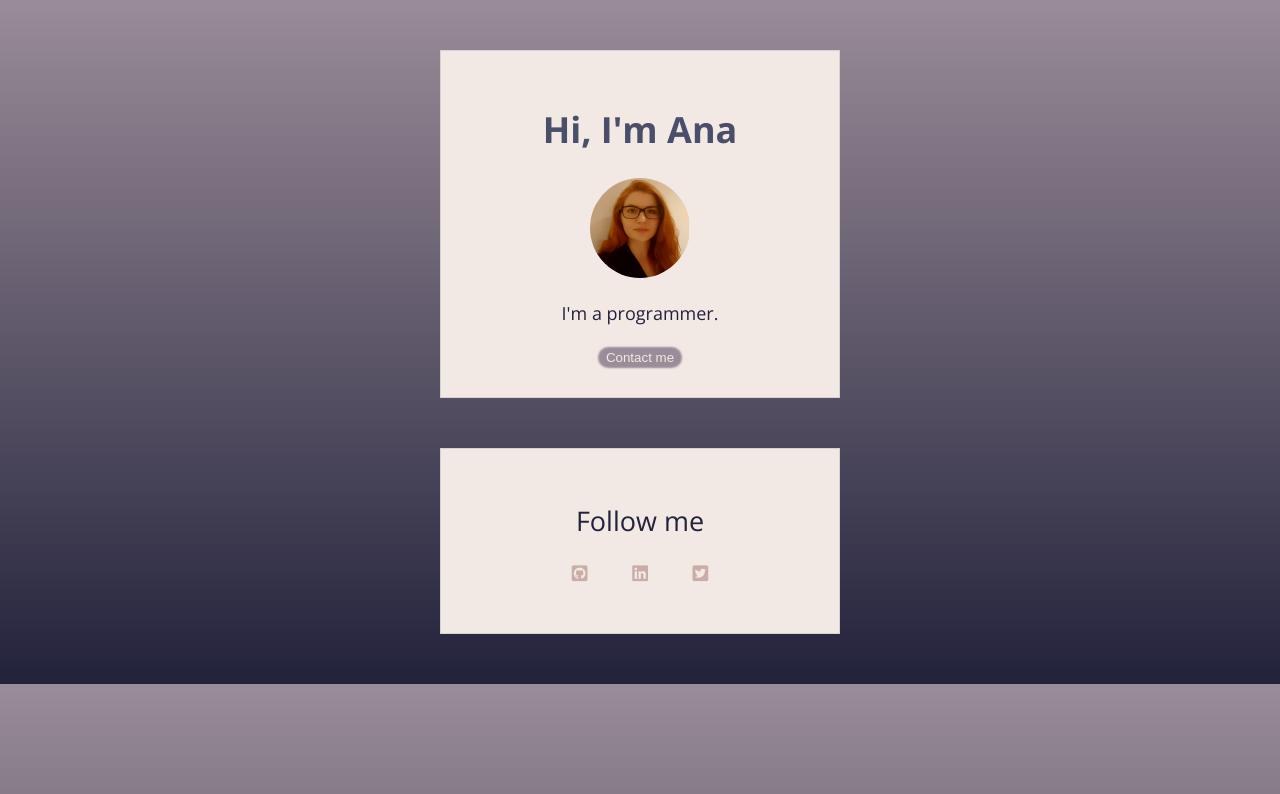
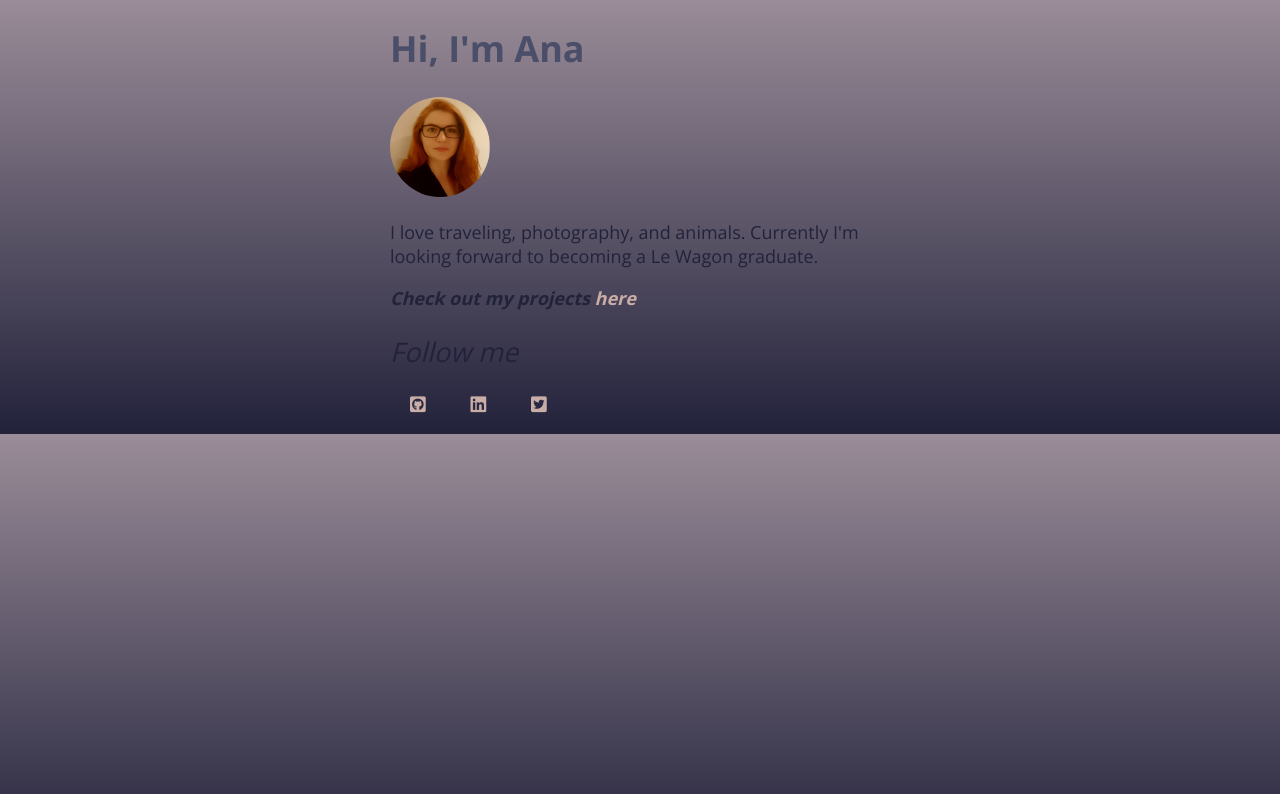
Before and after one commit to AMikic33/profile, a plain HTML site: page index.html in a window 1280 px wide. Drawn offline with nearby package versions, Linux system fonts and the light colour scheme.

Commit message:
editing text

```diff
--- a/index.html
+++ b/index.html
@@ -10,13 +10,15 @@
   </head>
   <body>
     <div class = "container">
-      <div class = "card">
+      <div class = "main-card">
         <h1>Hi, I'm Ana </h1>
         <img src="images/profile_pic.png" id="pic" width="100px" alt="Ana Mikic">
-        <p>I'm a programmer.</p>
-        <button type="button" class="button">Contact me</button>
+        <p>I love traveling, photography, and animals. Currently I'm looking forward to becoming a Le Wagon graduate.</p>
+        <p><em><strong>Check out my projects
+          <a href="https://github.com/AMikic33" target="_blank" class="projects">here</a>
+        </p>
       </div>
-      <div class = "card">
+      <div class = "follow-card">
         <h2>Follow me</h2>
         <ul class="list-inline">
           <li>
```
